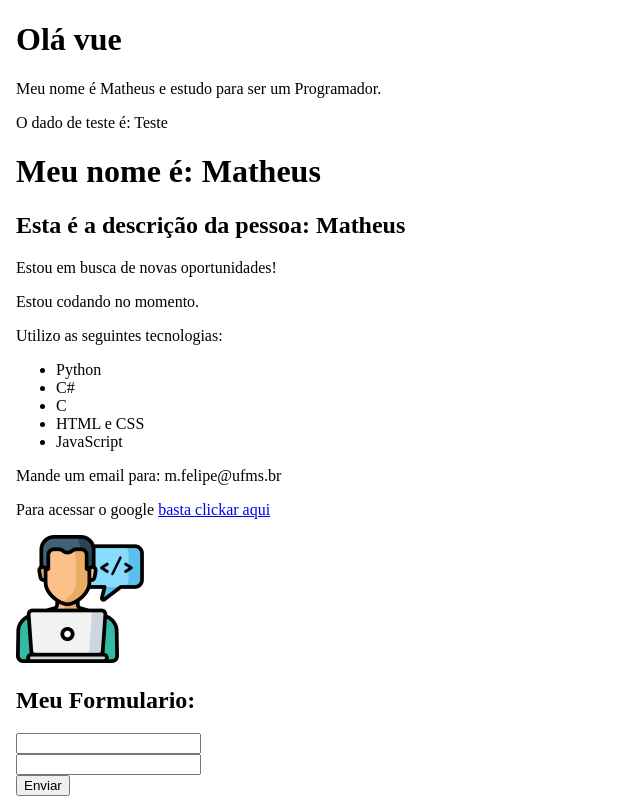
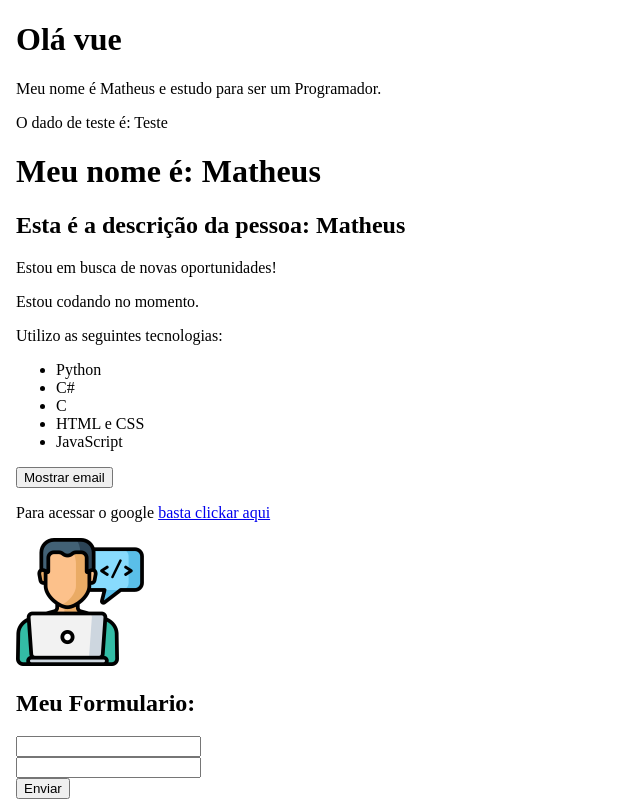
Before and after one commit to Mat780/Curso-de-Vue, a Vue app in the folder vue-cli/: page / in a window 1280 px wide. Shown: the whole page, without its empty margins (0-640 px from the left). Built offline with nearby package versions, Linux system fonts and the light colour scheme.

Commit message:
Curso de Vue 3: #11 Métodos

```diff
--- a/vue-cli/src/components/Info.vue
+++ b/vue-cli/src/components/Info.vue
@@ -11,6 +11,9 @@
         <li>HTML e CSS</li>
         <li>JavaScript</li>
     </ul>
+    <div>
+        <button @click="showEmail">{{ botao_email }}</button>
+    </div>
     <p v-if="mostrarEmail">Mande um email para: {{ email }}</p>
     <p>Para acessar o google <a v-bind:href="google" target="_blank">basta clickar aqui</a></p>
     <Picture />
@@ -19,15 +22,32 @@
 
 <script>
 import Picture from './Picture.vue'
+
 export default {
-  components: { Picture },
     name: "Info",
+
+    components: {
+        Picture
+    },
+
     data() {
         return{
             esta_trabalhando: false,
-            mostrarEmail: true,
+            mostrarEmail: false,
             email: "m.felipe@ufms.br",
-            google: 'https://google.com'
+            google: 'https://google.com',
+            botao_email: 'Mostrar email'
+        }
+    },
+
+    methods: {
+        showEmail() {
+            this.mostrarEmail = !this.mostrarEmail
+            if (!this.mostrarEmail){
+                this.botao_email = 'Mostrar email'
+            } else {
+                this.botao_email = 'Ocultar email'
+            }
         }
     }
 }
--- a/vue-cli/src/components/LifeCycle.vue
+++ b/vue-cli/src/components/LifeCycle.vue
@@ -14,12 +14,18 @@ export default {
         setTimeout(() => {
             this.name = "Giovanna"
         }, 1000)
-
+        this.lifeCycle()
     },
     mounted() {
         setTimeout(() => {
             this.name = "Matheus"
         }, 2000);
     },
+
+    methods: {
+        lifeCycle(){
+            console.log("LifeCycle executou")
+        }
+    },
 }
 </script>
```
